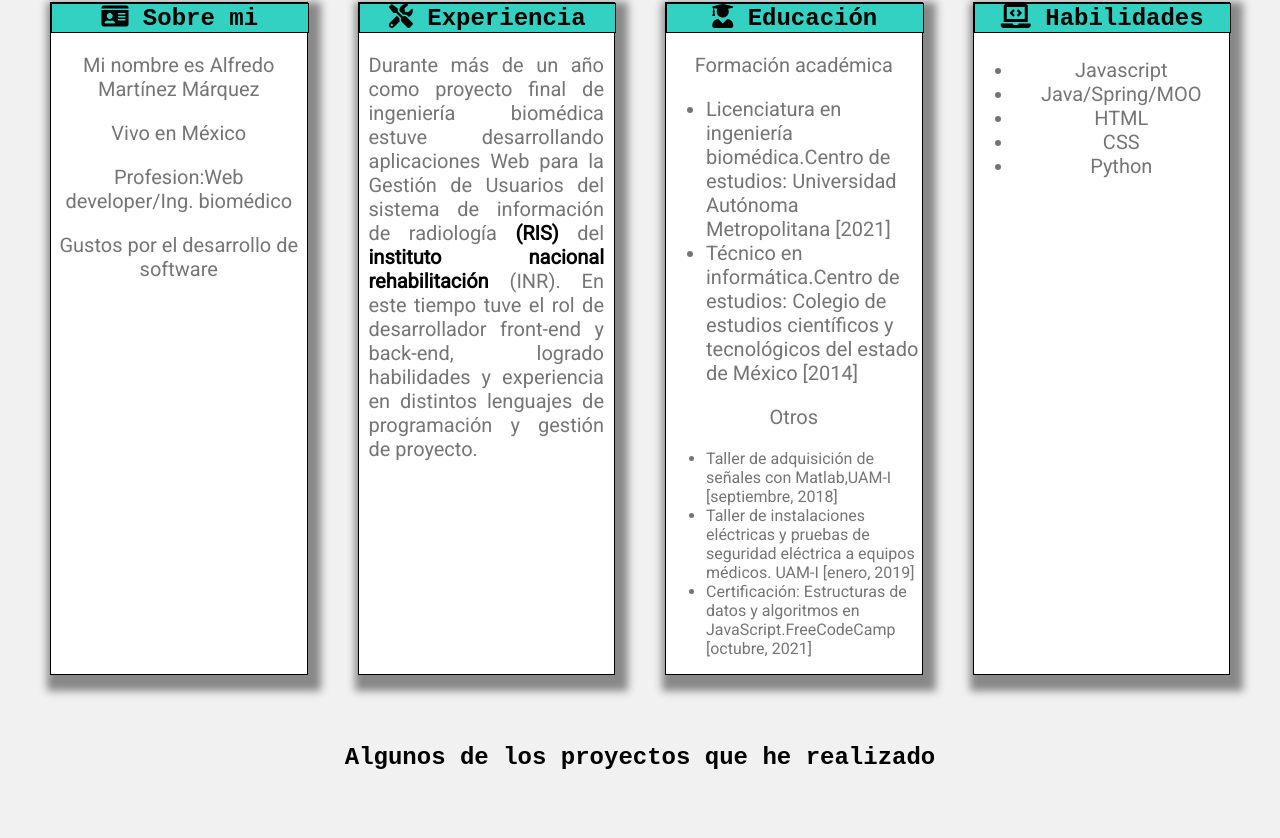
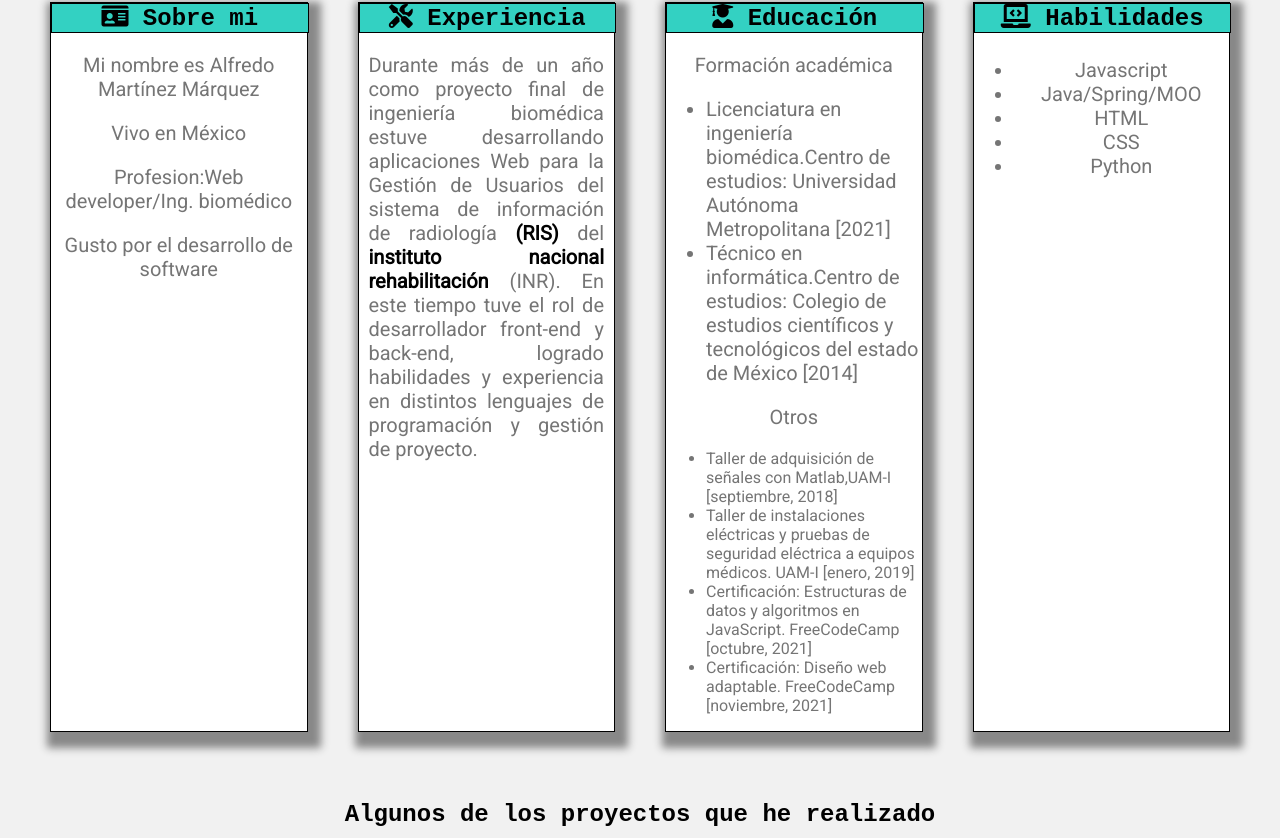
Before and after one commit to Mr-Botman/Portfolio-Alfredo.io, a plain HTML site: page index.html in a window 1280 px wide. Shown: the part 436-1274 px from the top of the page. Drawn offline with Linux system fonts and the light colour scheme.

Commit message:
Update index.html

```diff
--- a/index.html
+++ b/index.html
@@ -306,7 +306,7 @@
                         <p>Mi nombre es Alfredo Martínez Márquez </p>
                         <p>Vivo en México</p>
                         <p>Profesion:Web developer/Ing. biomédico</p>
-                        <p>Gustos por el desarrollo de software</p>
+                        <p>Gusto por el desarrollo de software</p>
                     </div>
                 </div>
             </div>
@@ -345,7 +345,10 @@
                         <li>Taller de adquisición de señales con Matlab,UAM-I [septiembre, 2018]</li>
                         <li>Taller de instalaciones eléctricas y pruebas de seguridad eléctrica a equipos médicos. UAM-I
                             [enero, 2019] </li>
-                        <li>Certificación: Estructuras de datos y algoritmos en JavaScript.FreeCodeCamp [octubre, 2021]
+                        <li>Certificación: Estructuras de datos y algoritmos en JavaScript. FreeCodeCamp [octubre, 2021]
+                        </li>
+
+                        <li>Certificación: Diseño web adaptable. FreeCodeCamp [noviembre, 2021]
                         </li>
                     </ul>
                 </div>
```
